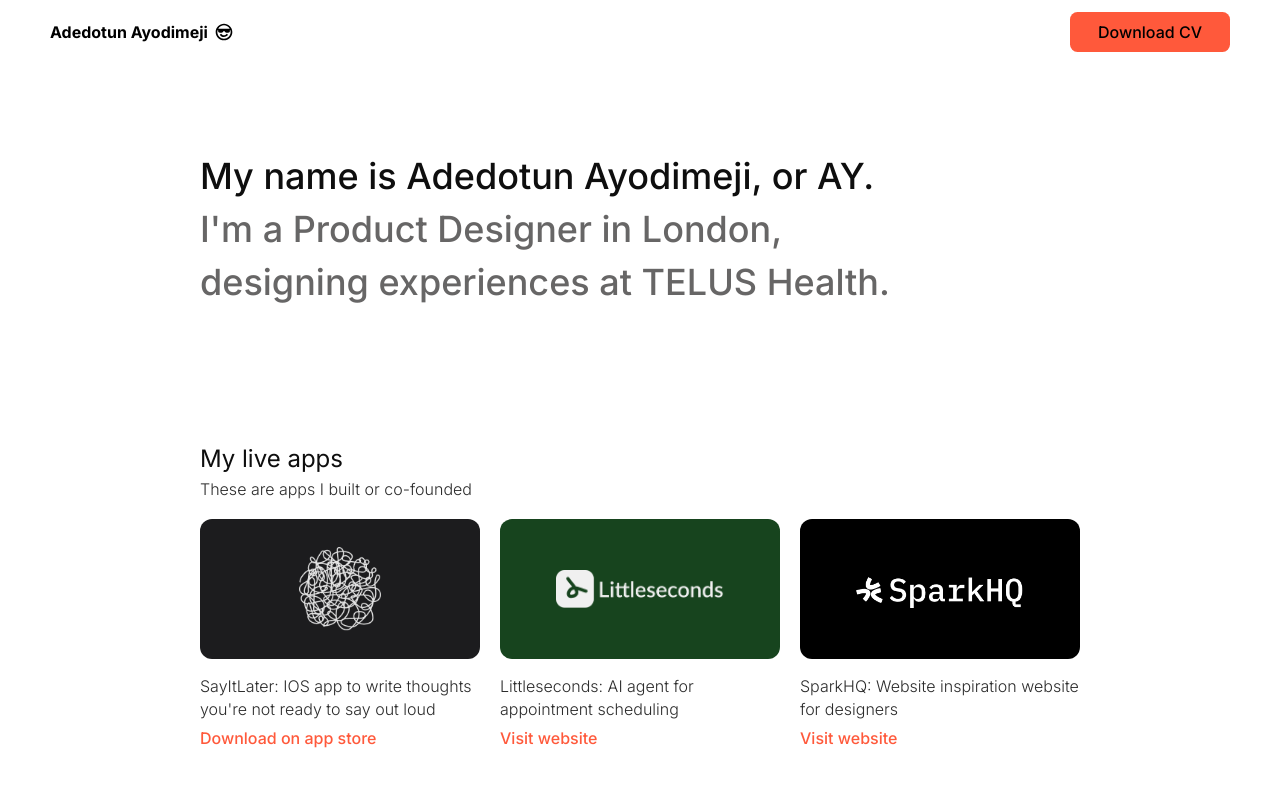
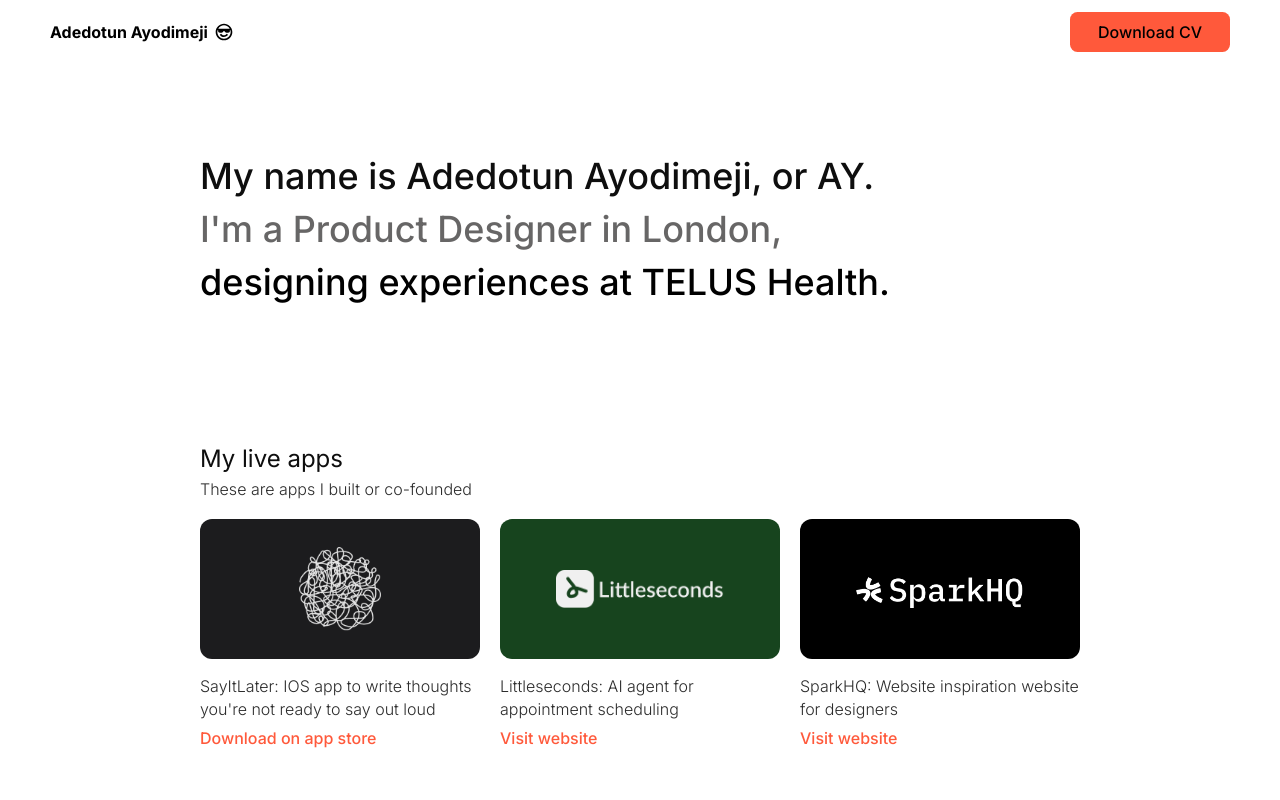
Before and after one commit to throve/dotun, a Next.js app: page / in a window 1280 px wide. Shown: the top 800 px of the page. Built offline with nearby package versions, Linux system fonts and the light colour scheme.

Commit message:
Make 'designing experiences at TELUS Health.' text black (#000) in typing animation

```diff
--- a/app/globals.scss
+++ b/app/globals.scss
@@ -460,6 +460,14 @@
     .hero-location {
       color: #676666;
       display: inline-block;
+    }
+
+    .hero-location-text {
+      color: #676666;
+    }
+
+    .hero-location-black {
+      color: #000;
     }
 
     .typing-cursor {
--- a/components/Hero/index.jsx
+++ b/components/Hero/index.jsx
@@ -13,7 +13,8 @@
     if (animationStartedRef.current) return
     animationStartedRef.current = true
 
-    const text = "I'm a Product Designer in London, designing experiences at TELUS Health."
+    const textPart1 = "I'm a Product Designer in London, "
+    const textPart2 = "designing experiences at TELUS Health."
     const typingElement = typingTextRef.current
     const cursorElement = cursorRef.current
 
@@ -21,19 +22,31 @@
 
     // Set initial state
     let currentText = ''
-    typingElement.textContent = ''
+    typingElement.innerHTML = ''
     cursorElement.style.opacity = '1'
 
     // Create timeline for typing animation
     const tl = gsap.timeline({ delay: 0.5 })
 
-    // Type each character with variable speed (faster for spaces, slower for punctuation)
-    text.split('').forEach((char) => {
+    // Type first part (gray)
+    textPart1.split('').forEach((char) => {
       const delay = char === ' ' ? 0.03 : char === ',' || char === '.' ? 0.15 : 0.06
 
       tl.call(() => {
         currentText += char
-        typingElement.textContent = currentText
+        typingElement.innerHTML = `<span class="hero-location-text">${currentText}</span>`
+      })
+      tl.to({}, { duration: delay })
+    })
+
+    // Type second part (black)
+    let currentText2 = ''
+    textPart2.split('').forEach((char) => {
+      const delay = char === ' ' ? 0.03 : char === ',' || char === '.' ? 0.15 : 0.06
+
+      tl.call(() => {
+        currentText2 += char
+        typingElement.innerHTML = `<span class="hero-location-text">${currentText}</span><span class="hero-location-black">${currentText2}</span>`
       })
       tl.to({}, { duration: delay })
     })
```
